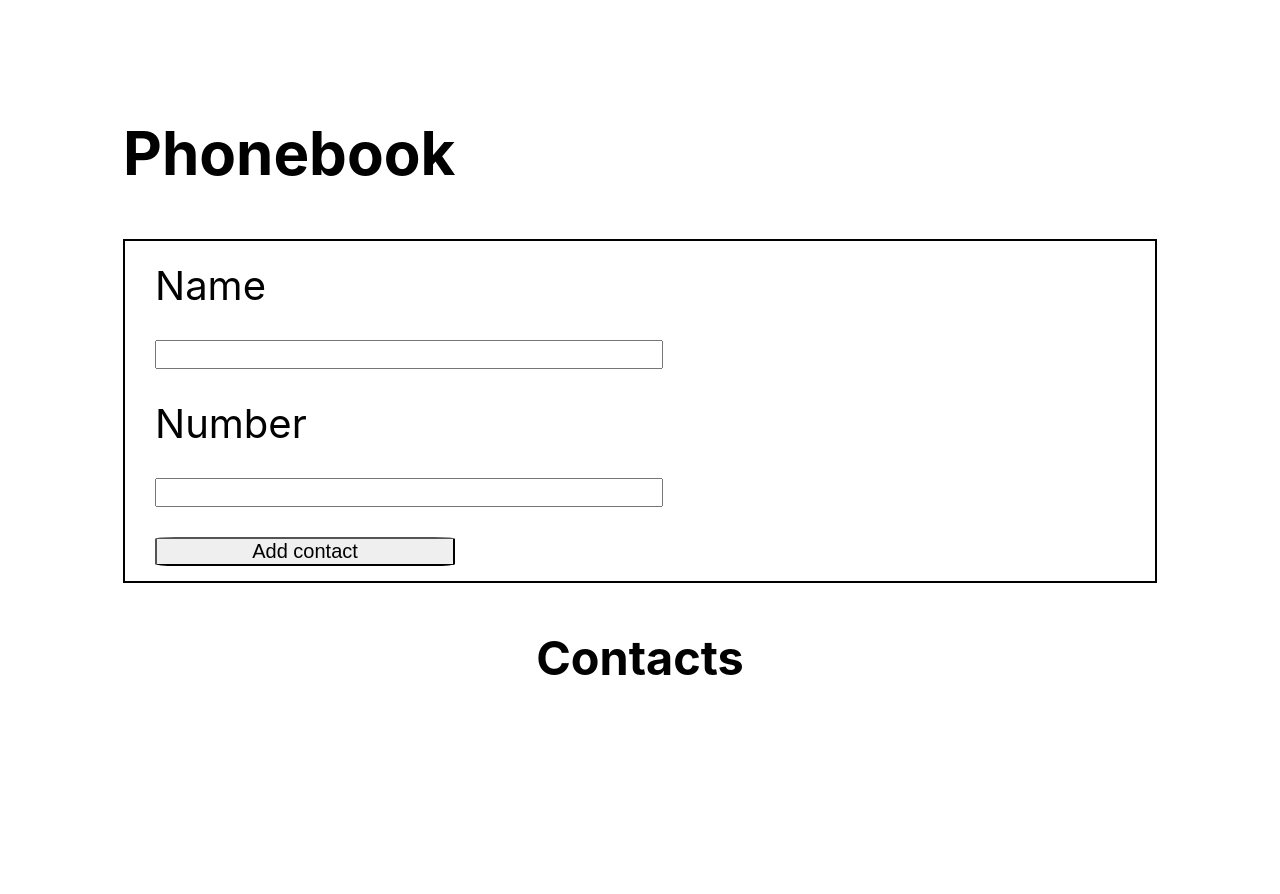
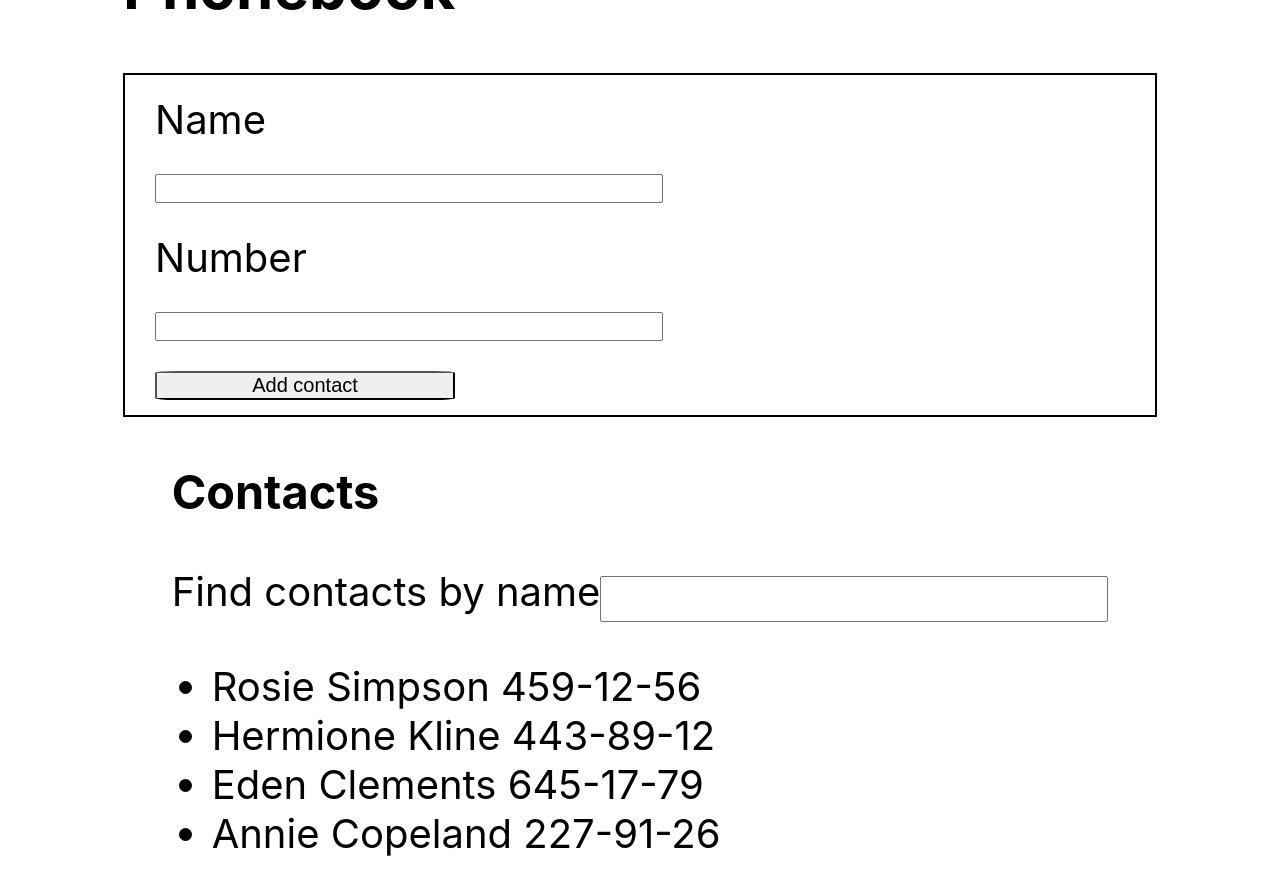
Before and after one commit to JulitaZochowska/goit-react-hw-02-phonebook, a React (Create React App) app: page / in a window 1280 px wide. Shown: the top 894 px of the page. Before the commit the page ends 800 px from the top, so only its background shows below. Built offline with nearby package versions, Linux system fonts and the light colour scheme.

Commit message:
step 3 done

```diff
--- a/src/components/App.jsx
+++ b/src/components/App.jsx
@@ -4,7 +4,13 @@
 
 export class App extends Component {
   state = {
-    contacts: [],
+    contacts: [
+      { id: 'id-1', name: 'Rosie Simpson', number: '459-12-56' },
+      { id: 'id-2', name: 'Hermione Kline', number: '443-89-12' },
+      { id: 'id-3', name: 'Eden Clements', number: '645-17-79' },
+      { id: 'id-4', name: 'Annie Copeland', number: '227-91-26' },
+    ],
+    filter: '',
     name: '',
     number: '',
   };
@@ -43,33 +49,3 @@
 }
 
 export default App;
-
-// export const App = () => {
-//   const state = {
-//     contacts: [],
-//     name: '',
-//   };
-
-//   const addContact = newContact => {
-//     console.log(newContact);
-//     this.setState(prevState => ({
-//       contacts: [...prevState.contacts, newContact],
-//     }));
-//   };
-
-//   return (
-//     <div
-//       style={{
-//         height: '100vh',
-//         display: 'flex',
-//         justifyContent: 'center',
-//         alignItems: 'center',
-//         fontSize: 40,
-//         color: '#010101',
-//       }}
-//     >
-//       <ContactForm addContact={addContact} />
-//       <ContactList contacts={state.contacts} />
-//     </div>
-//   );
-// };
--- a/src/components/ContactList.jsx
+++ b/src/components/ContactList.jsx
@@ -1,12 +1,42 @@
 import React, { Component } from 'react';
 
 class ContactList extends Component {
+  state = {
+    filter: '',
+  };
+
+  filterContacts = contacts =>
+    contacts.filter(contact =>
+      contact.name.toLowerCase().includes(this.state.filter.toLowerCase())
+    );
+
+  handleChange = e => {
+    const { name, value } = e.target;
+
+    this.setState(prevState => ({
+      ...prevState,
+      [name]: value,
+    }));
+  };
+
   render() {
     return (
       <div>
         <h3>Contacts</h3>
+        <label>Find contacts by name</label>
+        <input
+          type="text"
+          name="filter"
+          value={this.state.filter}
+          onChange={this.handleChange}
+          pattern="^[a-zA-Zа-яА-Я]+(([' -][a-zA-Zа-яА-Я ])?[a-zA-Zа-яА-Я]*)*$"
+          title="Name may contain only letters, apostrophe, dash and spaces. For example Adrian, Jacob Mercer, Charles de Batz de Castelmore d'Artagnan"
+          required
+        />
         <ul>
-          {this.props.contacts.map(contact => (
+          {/* filtruje wszystko co przychodzi z API, to co przychodzi z API jest w nawiasie */}
+          {/* (this.props.contact)to to, co przychodzi z API */}
+          {this.filterContacts(this.props.contacts).map(contact => (
             <li key={contact.id}>
               {contact.name} {contact.number}
             </li>
```
